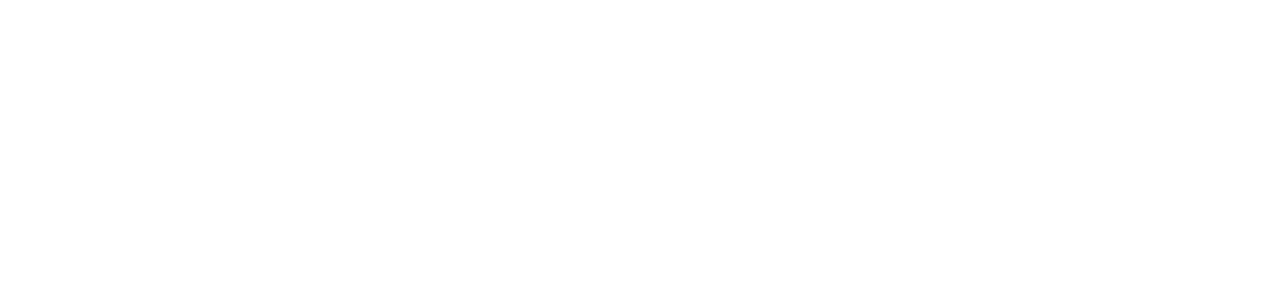
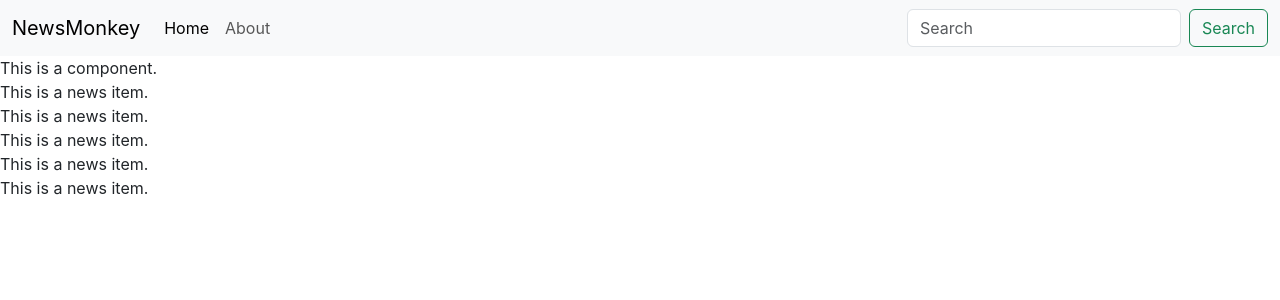
Before and after one commit to Niiischal/NewsMonkey-React, a React (Create React App) app in the folder newsmonkey/: page / in a window 1280 px wide. Shown: the top 300 px of the page. Built offline with nearby package versions, Linux system fonts and the light colour scheme.

Commit message:
adding content to the components

```diff
--- a/newsmonkey/public/index.html
+++ b/newsmonkey/public/index.html
@@ -7,7 +7,7 @@
     <meta name="theme-color" content="#000000" />
     <meta
       name="description"
-      content="Web site created using create-react-app"
+      content="NewsMonkey is an app which can be used to grab quick daily news bites!"
     />
     <link rel="apple-touch-icon" href="%PUBLIC_URL%/logo192.png" />
     <!--
@@ -24,7 +24,8 @@
       work correctly both with client-side routing and a non-root public URL.
       Learn how to configure a non-root public URL by running `npm run build`.
     -->
-    <title>React App</title>
+    <link href="https://cdn.jsdelivr.net/npm/bootstrap@5.3.0/dist/css/bootstrap.min.css" rel="stylesheet" integrity="sha384-9ndCyUaIbzAi2FUVXJi0CjmCapSmO7SnpJef0486qhLnuZ2cdeRhO02iuK6FUUVM" crossorigin="anonymous">
+    <title>NewsMonkey</title>
   </head>
   <body>
     <noscript>You need to enable JavaScript to run this app.</noscript>
@@ -39,5 +40,6 @@
       To begin the development, run `npm start` or `yarn start`.
       To create a production bundle, use `npm run build` or `yarn build`.
     -->
+    <script src="https://cdn.jsdelivr.net/npm/bootstrap@5.3.0/dist/js/bootstrap.bundle.min.js" integrity="sha384-geWF76RCwLtnZ8qwWowPQNguL3RmwHVBC9FhGdlKrxdiJJigb/j/68SIy3Te4Bkz" crossorigin="anonymous"></script>
   </body>
 </html>
--- a/newsmonkey/src/App.js
+++ b/newsmonkey/src/App.js
@@ -1,4 +1,6 @@
 import React, { Component } from 'react'
+import Navbar from './components/Navbar'
+import News from './components/News'
 
 export class App extends Component {
   static propTypes = {
@@ -8,7 +10,8 @@
   render() {
     return (
       <div>
-
+        <Navbar/>
+        <News/>
       </div>
     )
   }
--- a/newsmonkey/src/components/Navbar.js
+++ b/newsmonkey/src/components/Navbar.js
@@ -0,0 +1,34 @@
+import React, { Component } from 'react'
+
+export class Navbar extends Component {
+  render() {
+    return (
+      <div>
+        <nav className="navbar navbar-expand-lg bg-body-tertiary">
+  <div className="container-fluid">
+    <a className="navbar-brand" href="/">NewsMonkey</a>
+    <button className="navbar-toggler" type="button" data-bs-toggle="collapse" data-bs-target="#navbarSupportedContent" aria-controls="navbarSupportedContent" aria-expanded="false" aria-label="Toggle navigation">
+      <span className="navbar-toggler-icon"></span>
+    </button>
+    <div className="collapse navbar-collapse" id="navbarSupportedContent">
+      <ul className="navbar-nav me-auto mb-2 mb-lg-0">
+        <li className="nav-item">
+          <a className="nav-link active" aria-current="page" href="/">Home</a>
+        </li>
+        <li className="nav-item">
+          <a className="nav-link" href="/about">About</a>
+        </li>
+      </ul>
+      <form className="d-flex" role="search">
+        <input className="form-control me-2" type="search" placeholder="Search" aria-label="Search"/>
+        <button className="btn btn-outline-success" type="submit">Search</button>
+      </form>
+    </div>
+  </div>
+</nav>
+      </div>
+    )
+  }
+}
+
+export default Navbar
--- a/newsmonkey/src/components/News.js
+++ b/newsmonkey/src/components/News.js
@@ -0,0 +1,19 @@
+import React, { Component } from 'react'
+import NewsItems from './NewsItems'
+
+export class News extends Component {
+  render() {
+    return (
+      <div>
+        This is a component.
+        <NewsItems/>
+        <NewsItems/>
+        <NewsItems/>
+        <NewsItems/>
+        <NewsItems/>
+      </div>
+    )
+  }
+}
+
+export default News
--- a/newsmonkey/src/components/NewsItems.js
+++ b/newsmonkey/src/components/NewsItems.js
@@ -0,0 +1,13 @@
+import React, { Component } from 'react'
+
+export class NewsItems extends Component {
+  render() {
+    return (
+      <div>
+        This is a news item.
+      </div>
+    )
+  }
+}
+
+export default NewsItems
```
